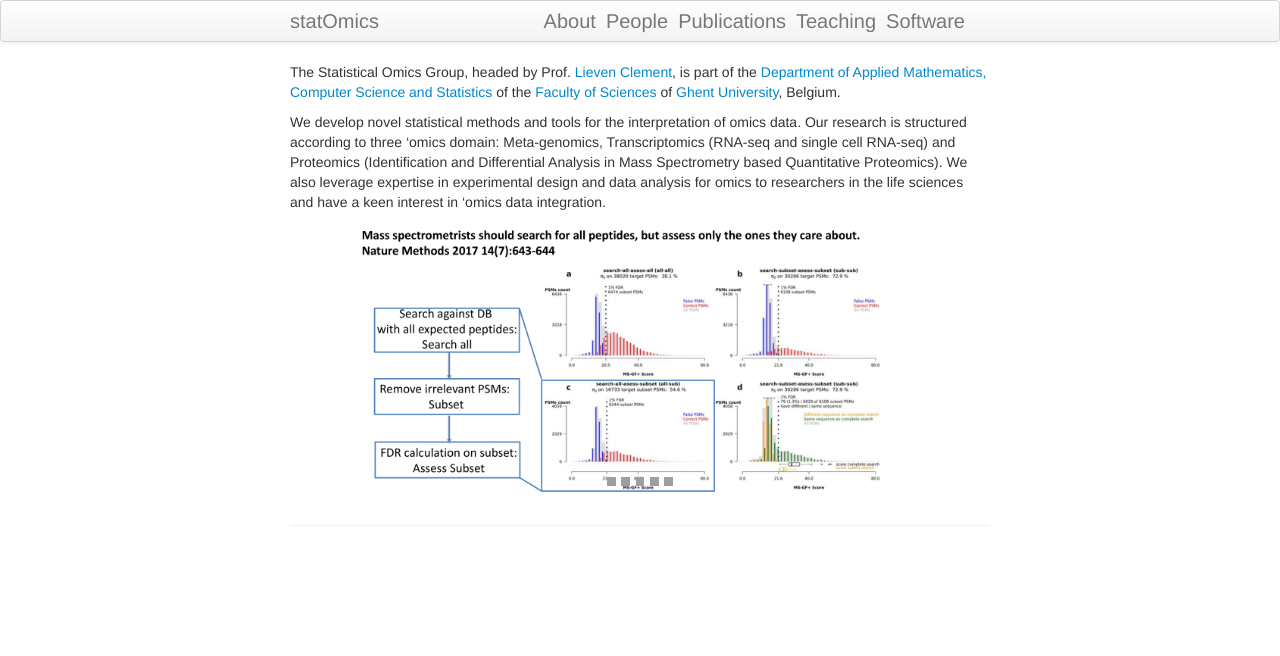
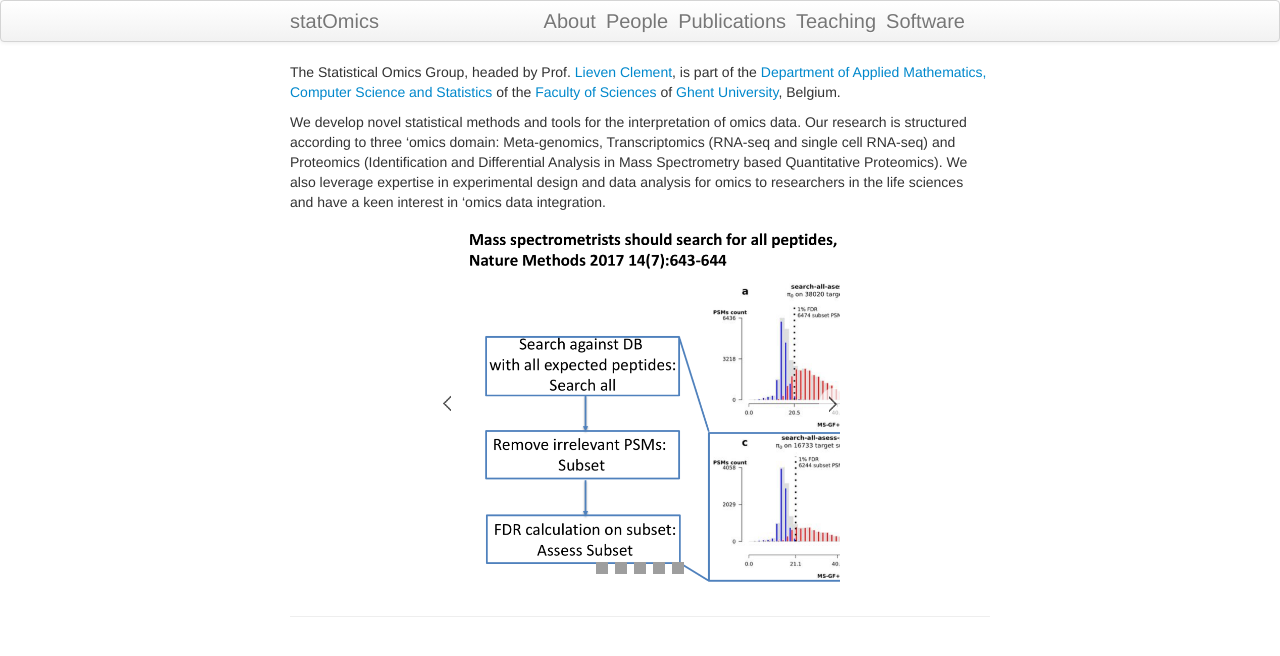
Before and after one commit to statOmics/statOmics.github.io, a Jekyll site: the page built from index.md, in a window 1280 px wide. Shown: the top 656 px of the page. Built offline with Jekyll 4.4.1, drawn with Linux system fonts in a browser that asks for light colours; grey boxes are pictures that could not be loaded.

Commit message:
add arrow figures for slideshow

```diff
--- a/index.md
+++ b/index.md
@@ -9,7 +9,8 @@ We develop novel statistical methods and tools for the interpretation of omics d
 Our research is structured according to three 'omics domain: Meta-genomics, Transcriptomics (RNA-seq and single cell RNA-seq) and Proteomics (Identification and Differential Analysis in Mass Spectrometry based Quantitative Proteomics). We also leverage expertise in experimental design and data analysis for omics to researchers in the life sciences and have a keen interest in 'omics data integration.
 
 
-<div style="max-width: 100%;margin-left: auto ; margin-right: auto ;">
+
+<div style="max-width: 400px;margin-left: auto ; margin-right: auto ;">
 
 <script type="text/javascript" src="assets/js/jssor.slider-21.1.min.js"></script>
 <!-- use jssor.slider-21.1.debug.js instead for debug -->
@@ -100,7 +101,7 @@ Our research is structured according to three 'omics domain: Meta-genomics, Tran
   width: 30px;
   height: 46px;
   cursor: pointer;
-  background: url('assets/img/a12.png') no-repeat;
+  background: url('pages/figs/a12.png') no-repeat;
   overflow: hidden;
   }
   .jssora12l { background-position: -16px -37px; }
@@ -112,7 +113,8 @@ Our research is structured according to three 'omics domain: Meta-genomics, Tran
 </style>
 
 
-<div id="jssor_1" style="position: relative; margin: 0 auto; top: 0px; left: 0px; width: 1100px; height: 500px; overflow: hidden; visibility: hidden;">
+<div id="jssor_1" style="position: relative; margin: 0 auto; top: 0px; left: 0px; width: 550px; height: 500px; overflow: hidden; visibility: hidden;">
+
   <!-- Loading Screen -->
   <div data-u="loading" style="position: absolute; top: 0px; left: 0px;">
     <div style="filter: alpha(opacity=70); opacity: 0.7; position: absolute; display: block; top: 0px; left: 0px; width: 100%; height: 100%;"></div>
@@ -152,6 +154,7 @@ Our research is structured according to three 'omics domain: Meta-genomics, Tran
       </div>
   </div>
 
+
   <!-- Bullet Navigator -->
   <div data-u="navigator" class="jssorb05" style="bottom:16px;right:16px;" data-autocenter="1">
     <!-- bullet navigator item prototype -->
```
